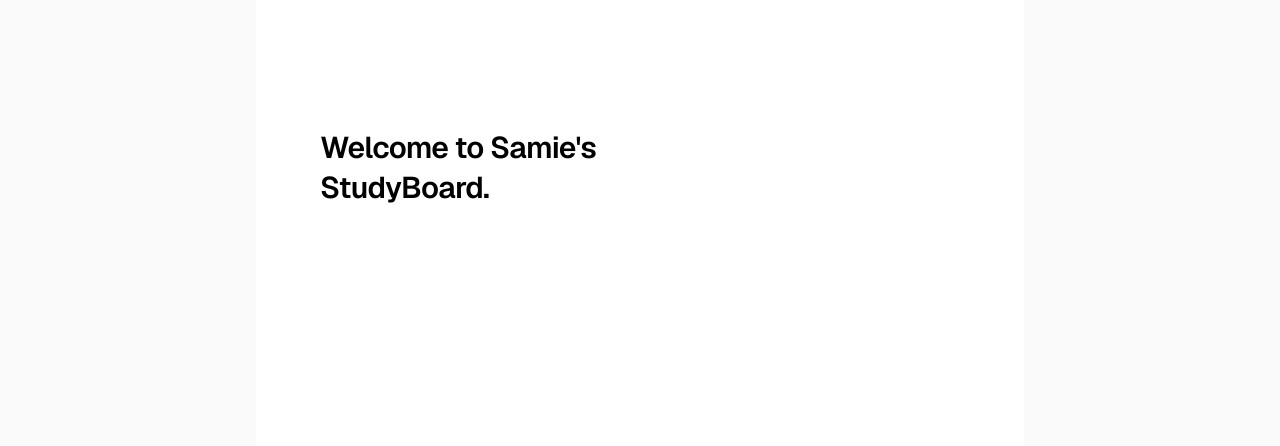
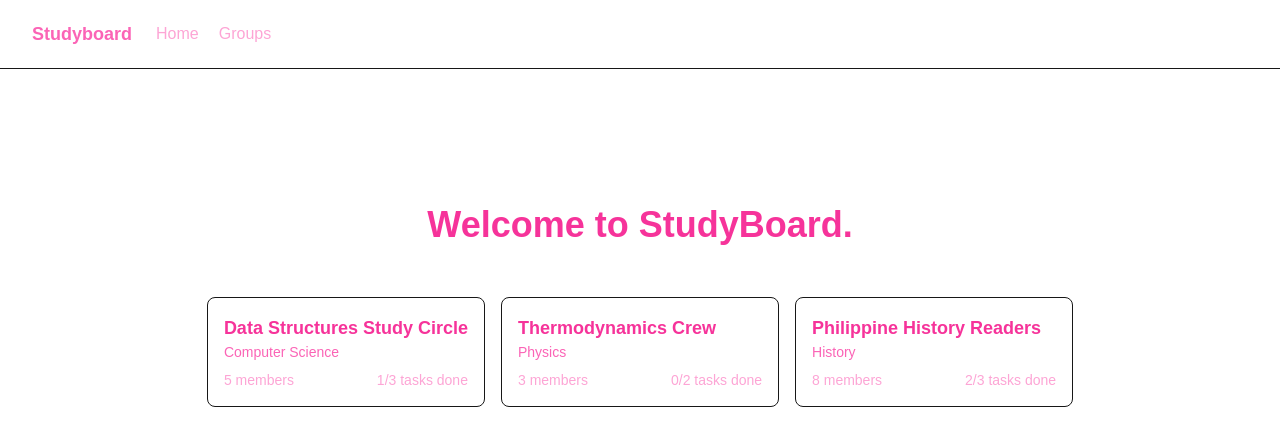
Before and after one commit to monzor-sam/studyboard, a Next.js app: page / in a window 1280 px wide. Shown: the top 446 px of the page. Built offline with nearby package versions, Linux system fonts and the light colour scheme.

Commit message:
07/31/2026 Lesson

```diff
--- /dev/null
+++ b/app/groups/layout.tsx
@@ -0,0 +1,14 @@
+export default function GroupsLayout({
+    children,
+}: {
+    children: React.ReactNode;
+}) {
+    return(
+        <div className="p-24 pt-10">
+            <p className="mb-6 text-xs uppercase tracking-wide text-pink-300">
+                StudyBoard / Groups
+            </p>
+            {children}
+        </div>
+    );
+}
--- /dev/null
+++ b/app/groups/page.tsx
@@ -0,0 +1,17 @@
+import GroupCard from "@/components/GroupCard";
+import { getGroups } from "@/lib/data";
+
+export default function GroupsPage() {
+    const groups = getGroups();
+
+    return(
+        <div>
+            <h1 className="text-4xl font-bold text-pink-800">All Groups</h1>
+            <div className="mt-8 grid grid-cols-1 gap-4 md:grid-cols-2 lg:grid-cols-3">
+                {groups.map((group) => (
+                    <GroupCard key={group.id} group={group} />
+                ))}
+            </div>
+        </div>
+    );
+}
--- a/app/layout.tsx
+++ b/app/layout.tsx
@@ -1,19 +1,9 @@
 import type { Metadata } from "next";
-import { Geist, Geist_Mono } from "next/font/google";
 import "./globals.css";
-
-const geistSans = Geist({
-  variable: "--font-geist-sans",
-  subsets: ["latin"],
-});
-
-const geistMono = Geist_Mono({
-  variable: "--font-geist-mono",
-  subsets: ["latin"],
-});
+import Navbar from "@/components/Navbar";
 
 export const metadata: Metadata = {
-  title: "Create Next App",
+  title: "Samie's StudyBoard",
   description: "Generated by create next app",
 };
 
@@ -23,11 +13,11 @@ export default function RootLayout({
   children: React.ReactNode;
 }>) {
   return (
-    <html
-      lang="en"
-      className={`${geistSans.variable} ${geistMono.variable} h-full antialiased`}
-    >
-      <body className="min-h-full flex flex-col">{children}</body>
+    <html lang="en">
+      <body>
+        <Navbar/>
+        {children}
+      </body>
     </html>
   );
 }
--- a/app/page.tsx
+++ b/app/page.tsx
@@ -1,13 +1,18 @@
+import GroupCard from "@/components/GroupCard";
+import { getGroups } from "@/lib/data";
+
 export default function Home() {
+  const groups = getGroups();
   return (
-    <div className="flex flex-col flex-1 items-center justify-center bg-zinc-50 font-sans dark:bg-black">
-      <main className="flex flex-1 w-full max-w-3xl flex-col items-center justify-between py-32 px-16 bg-white dark:bg-black sm:items-start">
-        <div className="flex flex-col items-center gap-6 text-center sm:items-start sm:text-left">
-          <h1 className="max-w-xs text-3xl font-semibold leading-10 tracking-tight text-black dark:text-zinc-50">
-            Welcome to Samie's StudyBoard.
-          </h1>
-        </div>
-      </main>
-    </div>
+    <main className="flex flex-col items-center justify-center p-24">
+      <h1 className="text-4xl font-bold text-pink-500">Welcome to StudyBoard.</h1>
+      <p className="mt-5 grid grid-cols-1 gap-4 md:grid-cols-2 lg:grid-cols-3">
+      </p>
+      <div className="mt-8 grid grid-cols-1 gap-4 md:grid-cols-2 lg:grid-cols-3">
+        {groups.map((group) => (
+          <GroupCard key={group.id} group={group} />
+        ))}
+      </div>
+    </main>
   );
 }
--- /dev/null
+++ b/components/Button.tsx
@@ -0,0 +1,21 @@
+import { ButtonHTMLAttributes } from "react";
+
+type ButtonProps = ButtonHTMLAttributes<HTMLButtonElement> & {
+  variant?: "primary" | "secondary";
+};
+
+export default function Button({
+  variant = "primary",
+  className = "",
+  ...props
+}: ButtonProps) {
+    const base = "px-4 py-2 rounded-md text-sm font-medium transition-colors";
+    const styles =
+        variant === "primary"
+            ? "bg-blue-600 text-white hover:bg-blue-700"
+            : "bg-gray-200 text-gray-800 hover:bg-gray-300";
+
+    return (
+        <button className={`${base} ${styles} ${className}`} {...props} />
+    );
+}
--- /dev/null
+++ b/components/GroupCard.tsx
@@ -0,0 +1,22 @@
+import Link from "next/link";
+import { Group } from "@/lib/data";
+
+export default function GroupCard({ group }: { group: Group }) {
+    const completedCount = group.tasks.filter((t) => t.done).length;
+
+    return (
+        <Link
+            href={`/groups/${group.id}`}
+            className="block rounded-lg border p-4 hover:shadow-md transition-shadow"
+        >
+            <h3 className="text-lg font-semibold text-pink-500">{group.name}</h3>
+            <p className="text-sm text-pink-400">{group.subject}</p>
+            <div className="mt-2 flex justify-between text-sm text-pink-300">
+                <span>{group.memberCount} members</span>
+                <span>
+                    {completedCount}/{group.tasks.length} tasks done
+                </span>
+            </div>
+        </Link>
+    );
+}
--- /dev/null
+++ b/components/Navbar.tsx
@@ -0,0 +1,38 @@
+"use client";
+
+import Link from "next/link";
+import { usePathname } from "next/navigation";
+
+const links = [
+    {href: "/", label: "Home"},
+    {href: "/groups", label: "Groups"},
+];
+
+export default function Navbar() {
+    const pathname = usePathname();
+    return (
+        <nav className="flex items-center gap-6 border-b px-8 py-5 mb-10 w-full">
+            <span className="font-bold text-lg text-pink-400">Studyboard</span>
+            <div className="flex gap-5">
+                {
+                    links.map((link) => {
+                        const isActive = pathname === link.href ? "text-pink-500" : "text-gray-600";
+                        return (
+                            <Link
+                                key={link.href}
+                                href={link.href}
+                                className={
+                                    isActive
+                                    ? "text-pink-300"
+                                    : "text-gray-600"
+                                }
+                            >
+                                {link.label}
+                            </Link>
+                        )
+                    })
+                }
+            </div>
+        </nav>
+    );
+}
--- /dev/null
+++ b/components/TaskItem.tsx
@@ -0,0 +1,22 @@
+"use client";
+
+import { useState } from "react";
+import { Task } from "@/lib/data";
+
+export default function TaskItem({ task }: { task: Task }) {
+    const [done, setDone] = useState(task.done);
+
+    return(
+        <li className="flex items-center gap-3 rounded-md border px-3 py-2">
+            <input
+                type="checkbox"
+                checked={done}
+                onChange={() => setDone(!done)}
+                className="h-4 w-4"
+            />
+            <span className={done ? "line-through text-gray-400" : ""}>
+                {task.title}
+            </span>
+        </li>
+    );
+}
--- /dev/null
+++ b/lib/data.ts
@@ -0,0 +1,57 @@
+export type Task = {
+  id: string;
+  title: string;
+  done: boolean;
+};
+
+export type Group = {
+  id: string;
+  name: string;
+  subject: string;
+  memberCount: number;
+  tasks: Task[];
+};
+
+// Static mock data — will be replaced by real database queries in Week 5.
+const groups: Group[] = [
+  {
+    id: "1",
+    name: "Data Structures Study Circle",
+    subject: "Computer Science",
+    memberCount: 5,
+    tasks: [
+      { id: "t1", title: "Review binary trees", done: false },
+      { id: "t2", title: "Practice linked list problems", done: true },
+      { id: "t3", title: "Summarize Big-O notation", done: false },
+    ],
+  },
+  {
+    id: "2",
+    name: "Thermodynamics Crew",
+    subject: "Physics",
+    memberCount: 3,
+    tasks: [
+      { id: "t4", title: "Solve entropy problem set", done: false },
+      { id: "t5", title: "Read Chapter 4", done: false },
+    ],
+  },
+  {
+    id: "3",
+    name: "Philippine History Readers",
+    subject: "History",
+    memberCount: 8,
+    tasks: [
+      { id: "t6", title: "Outline Chapter 2 discussion", done: true },
+      { id: "t7", title: "Prepare debate points", done: false },
+      { id: "t8", title: "Watch assigned documentary", done: true },
+    ],
+  },
+];
+
+export function getGroups(): Group[] {
+  return groups;
+}
+
+export function getGroupById(id: string): Group | undefined {
+  return groups.find((group) => group.id === id);
+}
```
